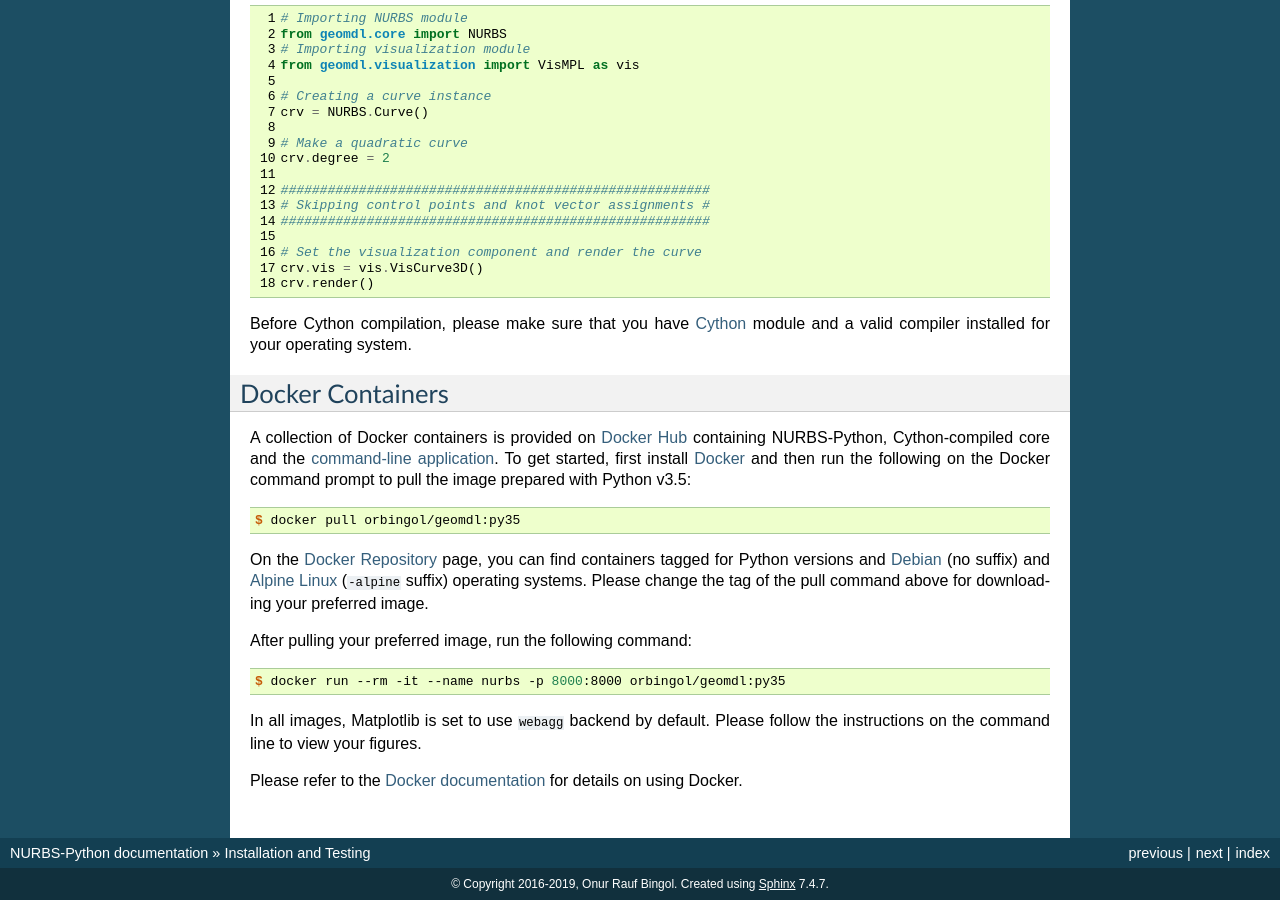
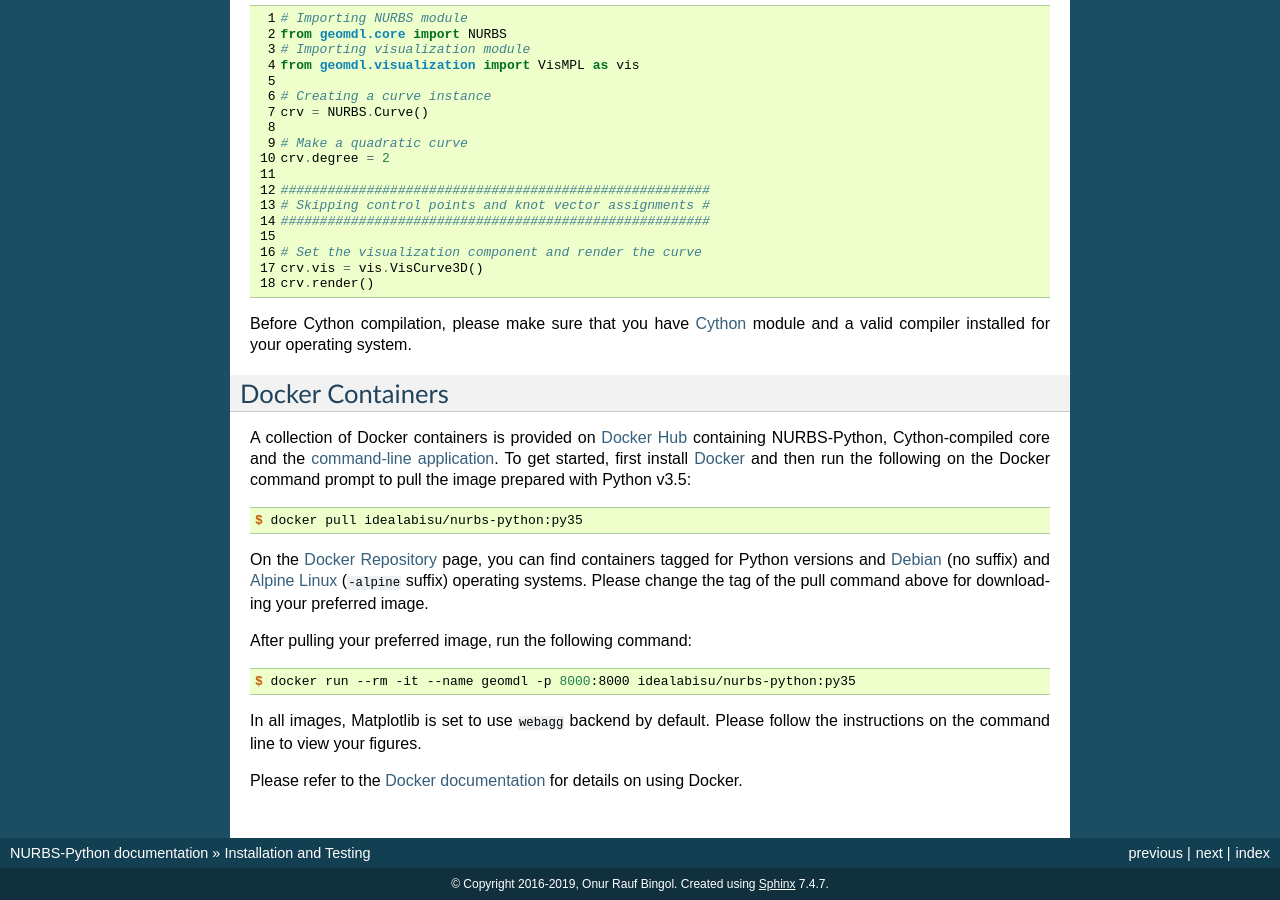
Before and after one commit to orbingol/NURBS-Python, a Sphinx documentation site: the page built from docs/install.rst, in a window 1280 px wide and 900 px high, scrolled down 2372 px. Built offline with Sphinx 7.4.7, drawn with Linux system fonts in a browser that asks for light colours; formulas are drawn with MathJax 3.

Commit message:
Revert "Update install documentation"
This reverts commit 60ce648ded5aa7546c28333458a1c3db98f19127.

```diff
--- a/docs/install.rst
+++ b/docs/install.rst
@@ -168,16 +168,16 @@
 Docker Containers
 =================
 
-A collection of Docker containers is provided on `Docker Hub <https://hub.docker.com/r/orbingol/geomdl/>`_
+A collection of Docker containers is provided on `Docker Hub <https://hub.docker.com/r/idealabisu/nurbs-python/>`_
 containing NURBS-Python, Cython-compiled core and the `command-line application <https://geomdl-cli.readthedocs.io>`_.
 To get started, first install `Docker <https://www.docker.com/>`_ and then run the following on the Docker command
 prompt to pull the image prepared with Python v3.5:
 
 .. code-block:: console
 
-    $ docker pull orbingol/geomdl:py35
+    $ docker pull idealabisu/nurbs-python:py35
 
-On the `Docker Repository <https://hub.docker.com/r/orbingol/geomdl/>`_ page, you can find containers tagged for
+On the `Docker Repository <https://hub.docker.com/r/idealabisu/nurbs-python/>`_ page, you can find containers tagged for
 Python versions and `Debian <https://www.debian.org/>`_ (no suffix) and `Alpine Linux <https://alpinelinux.org/>`_
 (``-alpine`` suffix) operating systems. Please change the tag of the pull command above for downloading your preferred
 image.
@@ -186,7 +186,7 @@
 
 .. code-block:: console
 
-    $ docker run --rm -it --name nurbs -p 8000:8000 orbingol/geomdl:py35
+    $ docker run --rm -it --name geomdl -p 8000:8000 idealabisu/nurbs-python:py35
 
 In all images, Matplotlib is set to use ``webagg`` backend by default. Please follow the instructions on the command
 line to view your figures.
```
